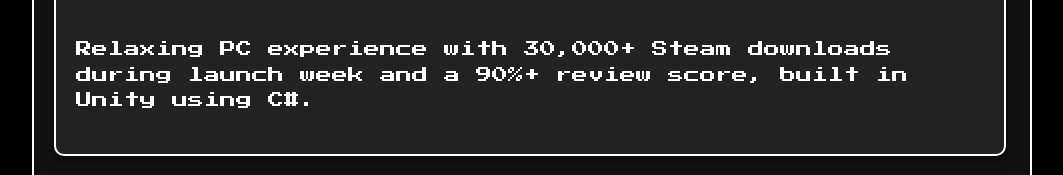
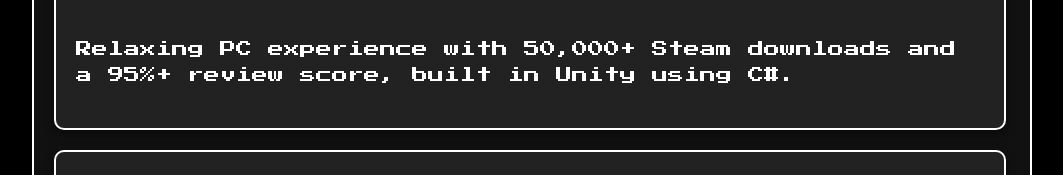
Before and after one commit to scriptoceangames/kylefriesenportfolio, a plain HTML site: page index.html in a window 1280 px wide. Shown: the part 1332-1507 px from the top of the page, without its empty margins (108-1171 px from the left). Drawn offline with Linux system fonts and the light colour scheme.

Commit message:
Update index.html

```diff
--- a/index.html
+++ b/index.html
@@ -31,7 +31,7 @@
                     <h3>Virtual Interactive Fireplace</h3>
                     <iframe width="560" height="315" src="https://www.youtube.com/embed/tYbQ3Gfo_ZM?si=2qSPjyj8S0Sb4peR" title="YouTube video player" frameborder="0" allow="accelerometer; autoplay; clipboard-write; encrypted-media; gyroscope; picture-in-picture; web-share" referrerpolicy="strict-origin-when-cross-origin" allowfullscreen></iframe>
                     <iframe src="https://store.steampowered.com/widget/3249100/" frameborder="0" width="100%" height="190"></iframe>
-                    <p>Relaxing PC experience with 30,000+ Steam downloads during launch week and a 90%+ review score, built in Unity using C#.</p>
+                    <p>Relaxing PC experience with 50,000+ Steam downloads and a 95%+ review score, built in Unity using C#.</p>
                 </div>
 
                 <div class="project-box">
```
